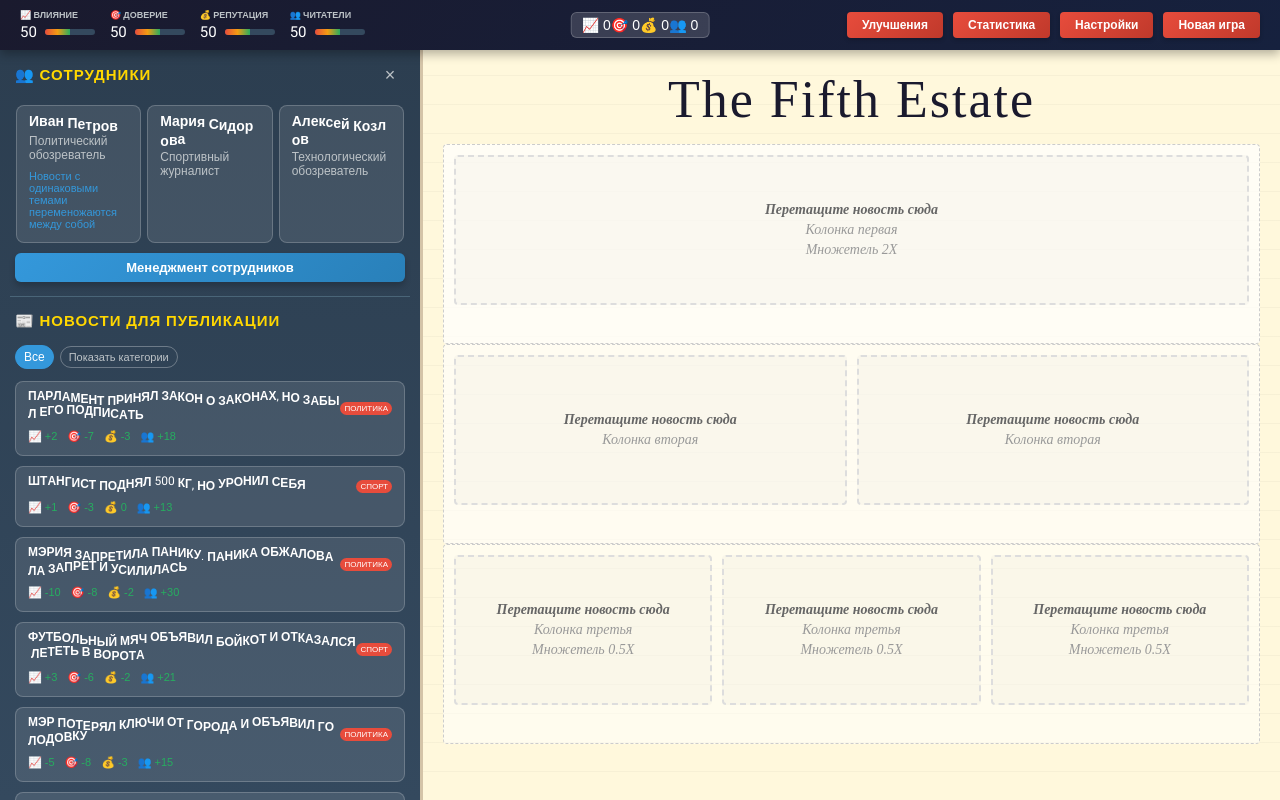
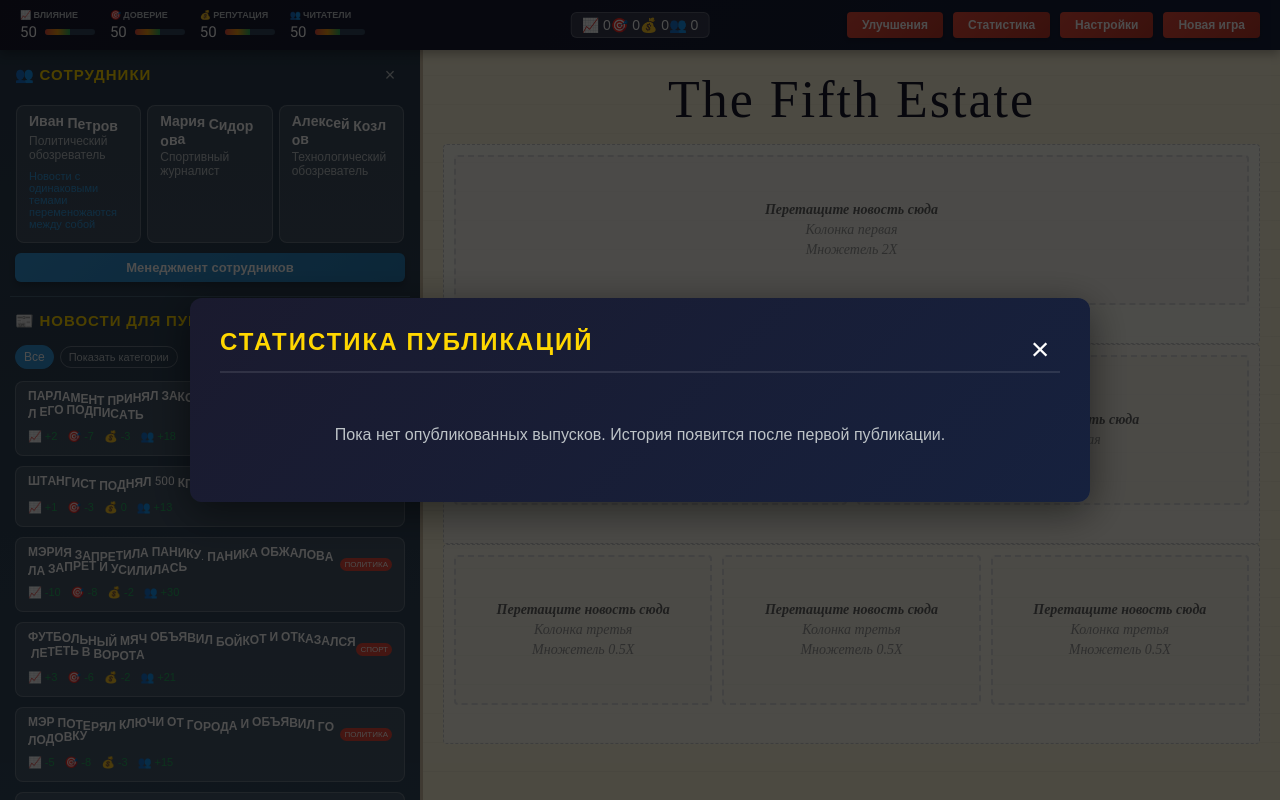
Before and after one commit to rvllvd/the_fifth_estate, a React (Vite) app: page / in a window 1280 px wide. Both pictures are taken after a click on the button "Статистика". Built offline with nearby package versions, Linux system fonts and the light colour scheme; a web font is replaced by a local one.

Commit message:
statistics

```diff
--- a/src/App.tsx
+++ b/src/App.tsx
@@ -16,6 +16,7 @@ import { calculatePublicationResult } from "./utils/game";
 import { useGameStore, selectCanPublish } from "./store/gameStore";
 import SettingsModal from "./components/SettingsModal";
 import { getDefeatDescriptions } from "./constants/stats";
+import StatisticsModal from "./components/StatisticsModal";
 
 export default function App() {
   useBackgroundMusic("/assets/sounds/city-noise.mp3", 0.75);
@@ -24,6 +25,7 @@ export default function App() {
   const [showJournalistsModal, setShowJournalistsModal] = useState(false);
   const [showAlertModal, setShowAlertModal] = useState(false);
   const [showSettingsModal, setShowSettingsModal] = useState(false);
+  const [showStatisticsModal, setShowStatisticsModal] = useState(false);
 
   const openSettings = () => {
     // alert('Settings opened');
@@ -68,6 +70,7 @@ export default function App() {
   const usedNewsIds = useGameStore((s) => s.usedNewsIds);
   const placedNews = useGameStore((s) => s.placedNews);
   const journalists = useGameStore((s) => s.journalists);
+  const publicationHistory = useGameStore((s) => s.publicationHistory);
   const canPublishNow = useGameStore(selectCanPublish);
 
   // экшены
@@ -162,6 +165,7 @@ export default function App() {
           metrics={{ influence, credibility, reputation, readership }}
           onNewGame={handleNewGame}
           preview={preview}
+          onOpenStatistics={() => setShowStatisticsModal(true)}
           onOpenSettings={openSettings}
         />
         <div id="main-content">
@@ -201,6 +205,13 @@ export default function App() {
         <SettingsModal visible={showSettingsModal} onClose={closeSettings} onToggleTheme={toggleTheme} />
       )}
 
+      {showStatisticsModal && (
+        <StatisticsModal
+          history={publicationHistory}
+          onClose={() => setShowStatisticsModal(false)}
+        />
+      )}
+
       {showAlertModal && (
         <AlertModal
           text="Вы проиграли"
--- /dev/null
+++ b/src/components/StatisticsModal.tsx
@@ -0,0 +1,112 @@
+import type { PublicationLogEntry } from "../types";
+import { METRIC_LABELS } from "../constants/stats";
+import { entries } from "../helpers/object";
+import { getNewsCategoryLabel } from "../constants/categories";
+
+interface Props {
+  history: PublicationLogEntry[];
+  onClose: () => void;
+}
+
+function formatChange(value: number): string {
+  return `${value > 0 ? "+" : ""}${value}`;
+}
+
+export default function StatisticsModal({ history, onClose }: Props) {
+  return (
+    <div className="statistics-modal modal show" onClick={onClose}>
+      <div
+        className="statistics-modal-content modal-content"
+        role="dialog"
+        aria-modal="true"
+        aria-labelledby="statistics-modal-title"
+        onClick={(event) => event.stopPropagation()}
+      >
+        <div className="statistics-modal-header modal-header">
+          <h2 id="statistics-modal-title">Статистика публикаций</h2>
+          <button
+            className="close-modal-btn"
+            type="button"
+            onClick={onClose}
+            aria-label="Закрыть статистику"
+          >
+            ×
+          </button>
+        </div>
+
+        {history.length === 0 ? (
+          <p className="statistics-empty">
+            Пока нет опубликованных выпусков. История появится после первой
+            публикации.
+          </p>
+        ) : (
+          <div className="publication-history">
+            {[...history].reverse().map((publication) => (
+              <article className="publication-entry" key={publication.id}>
+                <div className="publication-entry-header">
+                  <h3>Выпуск №{publication.turn}</h3>
+                  <time
+                    dateTime={new Date(publication.publishedAt).toISOString()}
+                  >
+                    {new Date(publication.publishedAt).toLocaleString("ru-RU")}
+                  </time>
+                </div>
+
+                <ul className="publication-news-list">
+                  {publication.news.map((news) => (
+                    <li className="publication-news" key={news.newsId}>
+                      <div className="publication-news-title">
+                        <span>{news.title}</span>
+                        <span className="publication-news-category">
+                          {getNewsCategoryLabel(news.category)} · полоса{" "}
+                          {news.tier}
+                        </span>
+                      </div>
+                      <div className="publication-contributions">
+                        {entries(METRIC_LABELS).map(([key, [icon]]) => (
+                          <span
+                            className={
+                              news.metrics[key] > 0
+                                ? "positive"
+                                : news.metrics[key] < 0
+                                  ? "negative"
+                                  : ""
+                            }
+                            key={key}
+                          >
+                            {icon} {formatChange(news.metrics[key])}
+                          </span>
+                        ))}
+                      </div>
+                    </li>
+                  ))}
+                </ul>
+
+                <div className="publication-total">
+                  <strong>Итог выпуска</strong>
+                  <div className="publication-contributions">
+                    {entries(METRIC_LABELS).map(([key, [icon, label]]) => (
+                      <span
+                        className={
+                          publication.result[key] > 0
+                            ? "positive"
+                            : publication.result[key] < 0
+                              ? "negative"
+                              : ""
+                        }
+                        key={key}
+                        title={label}
+                      >
+                        {icon} {formatChange(publication.result[key])}
+                      </span>
+                    ))}
+                  </div>
+                </div>
+              </article>
+            ))}
+          </div>
+        )}
+      </div>
+    </div>
+  );
+}
--- a/src/components/TopPanel.tsx
+++ b/src/components/TopPanel.tsx
@@ -6,10 +6,17 @@ interface Props {
   metrics: Metrics;
   onNewGame: () => void;
   preview: Metrics;
+  onOpenStatistics: () => void;
   onOpenSettings: () => void;
 }
 
-export default function TopPanel({ metrics, onNewGame, preview, onOpenSettings }: Props) {
+export default function TopPanel({
+  metrics,
+  onNewGame,
+  preview,
+  onOpenStatistics,
+  onOpenSettings,
+}: Props) {
   const hasPreview = true; // Object.values(preview).some((v) => v !== 0);
   const keys = Object.keys(STAT_LABELS) as (keyof Metrics)[];
 
@@ -54,7 +61,7 @@ export default function TopPanel({ metrics, onNewGame, preview, onOpenSettings }
         <button className="right-btn" id="upgrade-btn">
           Улучшения
         </button>
-        <button className="right-btn" id="stat-btn">
+        <button className="right-btn" id="stat-btn" onClick={onOpenStatistics}>
           Статистика
         </button>
         <button
--- a/src/store/gameStore.ts
+++ b/src/store/gameStore.ts
@@ -2,7 +2,13 @@
 import { createInitialState, getInitialState, saveState } from "../utils/storage";
 import { create } from "zustand";
 // import type { GameState, Journalist, Metrics, NewsItem, Stats } from "../types";
-import type { GameState, Journalist, Metrics, NewsItem } from "../types";
+import type {
+  GameState,
+  Journalist,
+  Metrics,
+  NewsItem,
+  PublishedNewsLogItem,
+} from "../types";
 import { ALL_SLOTS } from "../constants/game";
 import { getRandomNews, NEWS_DATA } from "../data/news";
 import { AVAILABLE_JOURNALISTS } from "../data/journalists";
@@ -10,11 +16,13 @@ import {
   applyPublication,
   calculatePublicationResult,
   canPublish,
+  getTierMultiplier,
   isGameOver,
   isSlotTaken,
   isVictory,
 } from "../utils/game";
 import { playSound } from "../utils/sounds";
+import { getNewsById } from "../data/news";
 
 interface GameStore extends GameState {
   // новости
@@ -131,8 +139,39 @@ export const useGameStore = create<GameStore>((set, get) => ({
   publish: () => {
     const state = get();
     if (!canPublish(state)) return null;
+    const publishedNews = state.placedNews.map((placed) => ({ ...placed }));
+    const result = calculatePublicationResult(publishedNews, state.journalists);
+    const newsLog: PublishedNewsLogItem[] = publishedNews.flatMap((placed) => {
+      const news = getNewsById(placed.newsId);
+      if (!news || !placed.metrics) return [];
+      const multiplier = getTierMultiplier(placed.tier);
+
+      return [{
+        newsId: news.id,
+        title: news.title,
+        category: news.category,
+        tier: placed.tier,
+        metrics: {
+          influence: Math.round(placed.metrics.influence * multiplier),
+          credibility: Math.round(placed.metrics.credibility * multiplier),
+          reputation: Math.round(placed.metrics.reputation * multiplier),
+          readership: Math.round(placed.metrics.readership * multiplier),
+        },
+      }];
+    });
+    const publicationHistory = [
+      ...state.publicationHistory,
+      {
+        id: `${Date.now()}-${state.publicationHistory.length}`,
+        turn: state.turn,
+        publishedAt: Date.now(),
+        news: newsLog,
+        result,
+      },
+    ];
     state.clearNewspaper();
-    return calculatePublicationResult(state.placedNews, state.journalists);
+    set({ publicationHistory });
+    return result;
   },
 
   applyResult: (result) => {
--- a/src/styles/modals.css
+++ b/src/styles/modals.css
@@ -224,6 +224,118 @@
   min-width: 190px;
 }
 
+.statistics-modal-content {
+  width: min(900px, 92vw);
+}
+
+.statistics-modal-header {
+  position: relative;
+  display: flex;
+  justify-content: center;
+  align-items: center;
+}
+
+.statistics-modal-header .close-modal-btn {
+  position: absolute;
+  right: 0;
+  top: 50%;
+  transform: translateY(-50%);
+}
+
+.statistics-modal-header .close-modal-btn:hover {
+  transform: translateY(-50%) rotate(90deg);
+}
+
+.statistics-empty {
+  padding: 24px 8px;
+  color: #bdc3c7;
+  line-height: 1.6;
+  text-align: center;
+}
+
+.publication-history {
+  display: flex;
+  flex-direction: column;
+  gap: 16px;
+}
+
+.publication-entry {
+  padding: 16px;
+  border: 1px solid rgba(255, 255, 255, 0.16);
+  border-radius: 8px;
+  background: rgba(255, 255, 255, 0.05);
+}
+
+.publication-entry-header,
+.publication-news,
+.publication-total {
+  display: flex;
+  justify-content: space-between;
+  align-items: center;
+  gap: 16px;
+}
+
+.publication-entry-header {
+  padding-bottom: 12px;
+  border-bottom: 1px solid rgba(255, 255, 255, 0.14);
+}
+
+.publication-entry-header h3 {
+  color: #ffd700;
+  font-size: 16px;
+}
+
+.publication-entry-header time,
+.publication-news-category {
+  color: #bdc3c7;
+  font-size: 12px;
+}
+
+.publication-news-list {
+  display: flex;
+  flex-direction: column;
+  gap: 10px;
+  padding: 12px 0;
+  list-style: none;
+}
+
+.publication-news {
+  align-items: flex-start;
+}
+
+.publication-news-title {
+  display: flex;
+  flex-direction: column;
+  gap: 4px;
+  min-width: 0;
+  color: #fff;
+  font-size: 13px;
+}
+
+.publication-contributions {
+  display: flex;
+  flex-wrap: wrap;
+  justify-content: flex-end;
+  gap: 8px;
+  white-space: nowrap;
+  font-size: 12px;
+  font-weight: 600;
+}
+
+.publication-contributions .positive {
+  color: #27ae60;
+}
+
+.publication-contributions .negative {
+  color: #e74c3c;
+}
+
+.publication-total {
+  padding-top: 12px;
+  border-top: 1px solid rgba(255, 255, 255, 0.14);
+  color: #fff;
+}
+
 .modal-header {
 
   justify-content: space-between;
--- a/src/styles/themes/dark.css
+++ b/src/styles/themes/dark.css
@@ -422,6 +422,35 @@
   accent-color: #c9a227;
 }
 
+.dark-theme .publication-entry {
+  border-color: #5c4033;
+  background: rgba(26, 18, 12, 0.45);
+}
+
+.dark-theme .publication-entry-header {
+  border-bottom-color: #3d2817;
+}
+
+.dark-theme .publication-entry-header h3 {
+  color: #c9a227;
+  font-family: 'Cinzel', serif;
+}
+
+.dark-theme .publication-entry-header time,
+.dark-theme .publication-news-category,
+.dark-theme .statistics-empty {
+  color: #a89070;
+}
+
+.dark-theme .publication-news-title,
+.dark-theme .publication-total {
+  color: #e8d5b0;
+}
+
+.dark-theme .publication-total {
+  border-top-color: #3d2817;
+}
+
 .dark-theme .modal-header h2 {
   color: #c9a227;
   font-family: 'Cinzel', serif;
--- a/src/utils/storage.ts
+++ b/src/utils/storage.ts
@@ -18,6 +18,7 @@ const INITIAL_STATE: GameState = {
   usedNewsIds: [],
   currentNewsIds: [],
   currentCategories: [],
+  publicationHistory: [],
 };
 
 export function getInitialState(): GameState {
@@ -45,6 +46,7 @@ export function loadState(): GameState | null {
     const saved = localStorage.getItem(STORAGE_KEY);
     if (saved) {
       const state = JSON.parse(saved) as GameState;
+      state.publicationHistory ??= [];
       state.journalists = state.journalists.map((savedJournalist) => {
         const journalist = AVAILABLE_JOURNALISTS.find(
           (available) => available.id === savedJournalist.id,
```
Also changed, not shown: src/types.ts (+19 -0 lines).
